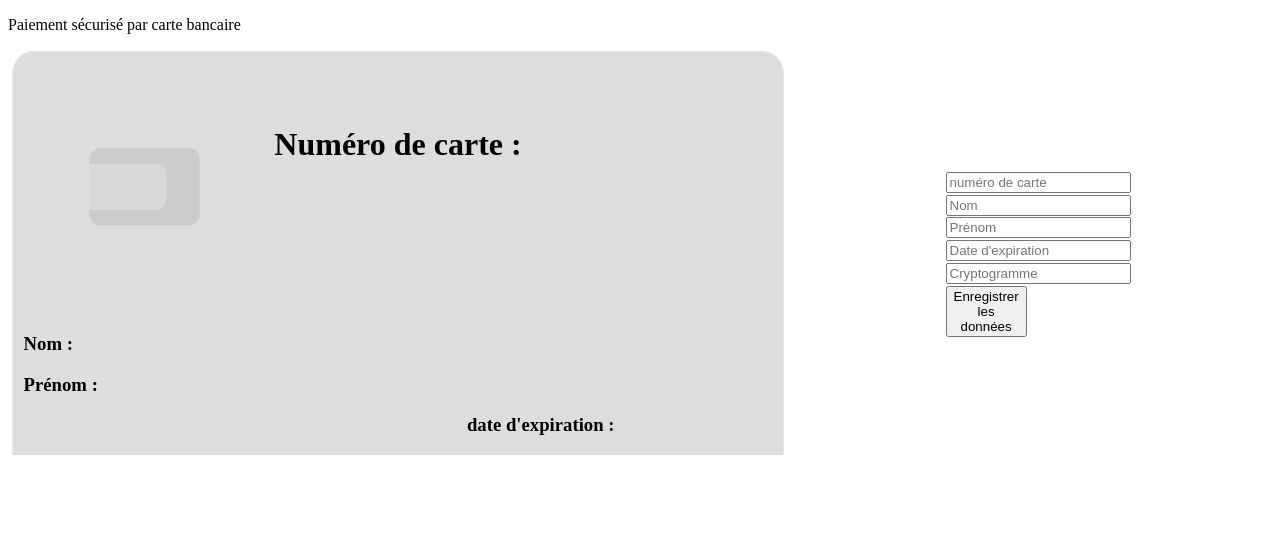
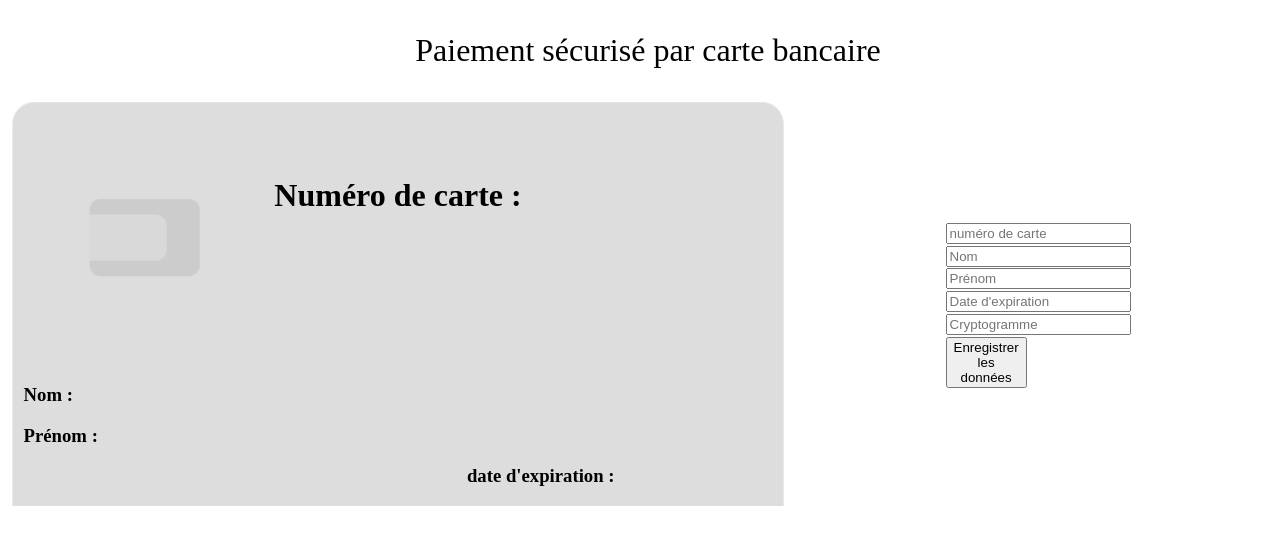
Before and after one commit to Adrienbouchet974/Credit-card-JS, a website: page index.html in a window 1280 px wide. Drawn offline with nearby package versions, Linux system fonts and the light colour scheme; files that its build step writes are made by us from their sources.

Commit message:
Ajout de style.

```diff
--- a/assets/scss/app.scss
+++ b/assets/scss/app.scss
@@ -1,6 +1,13 @@
 body {
     height: 100%;
     width: 100%;
+}
+
+header {
+    p {
+        text-align: center;
+        font-size: xx-large;
+    }
 }
 
 
```
